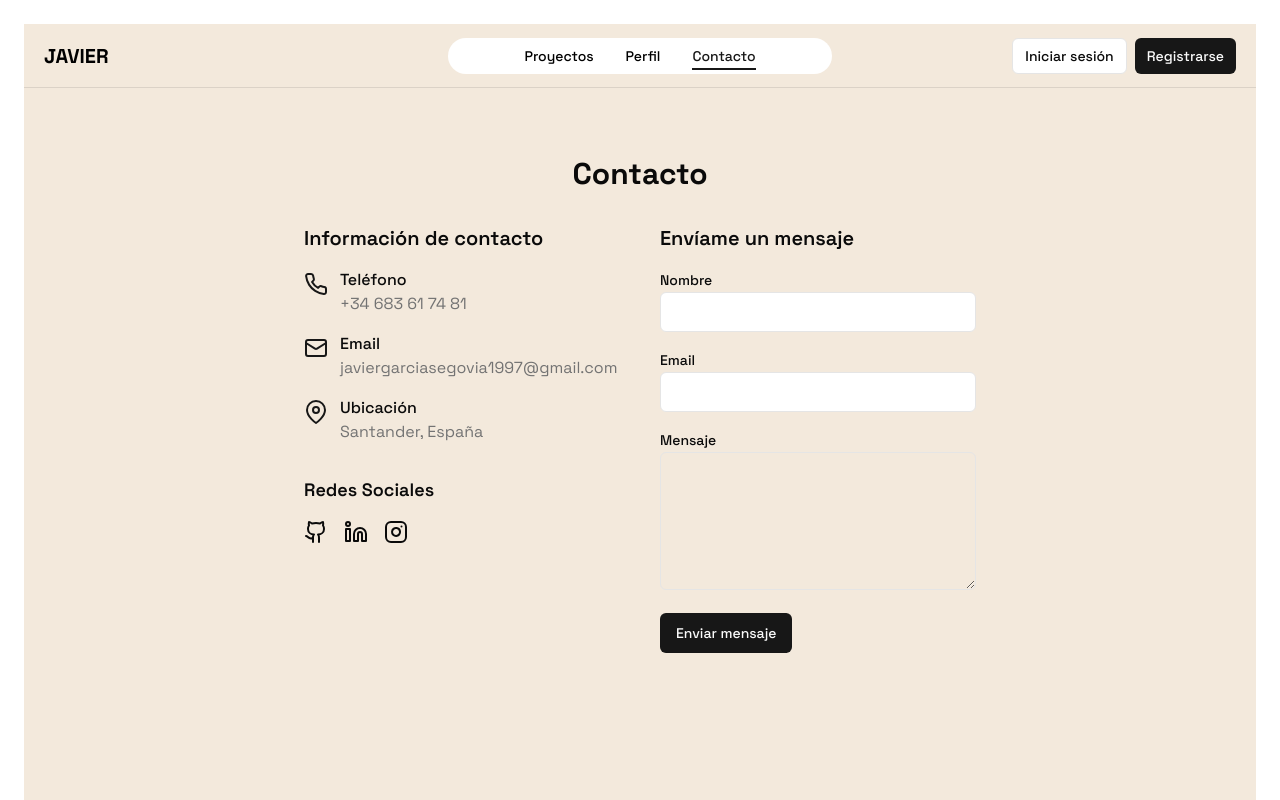
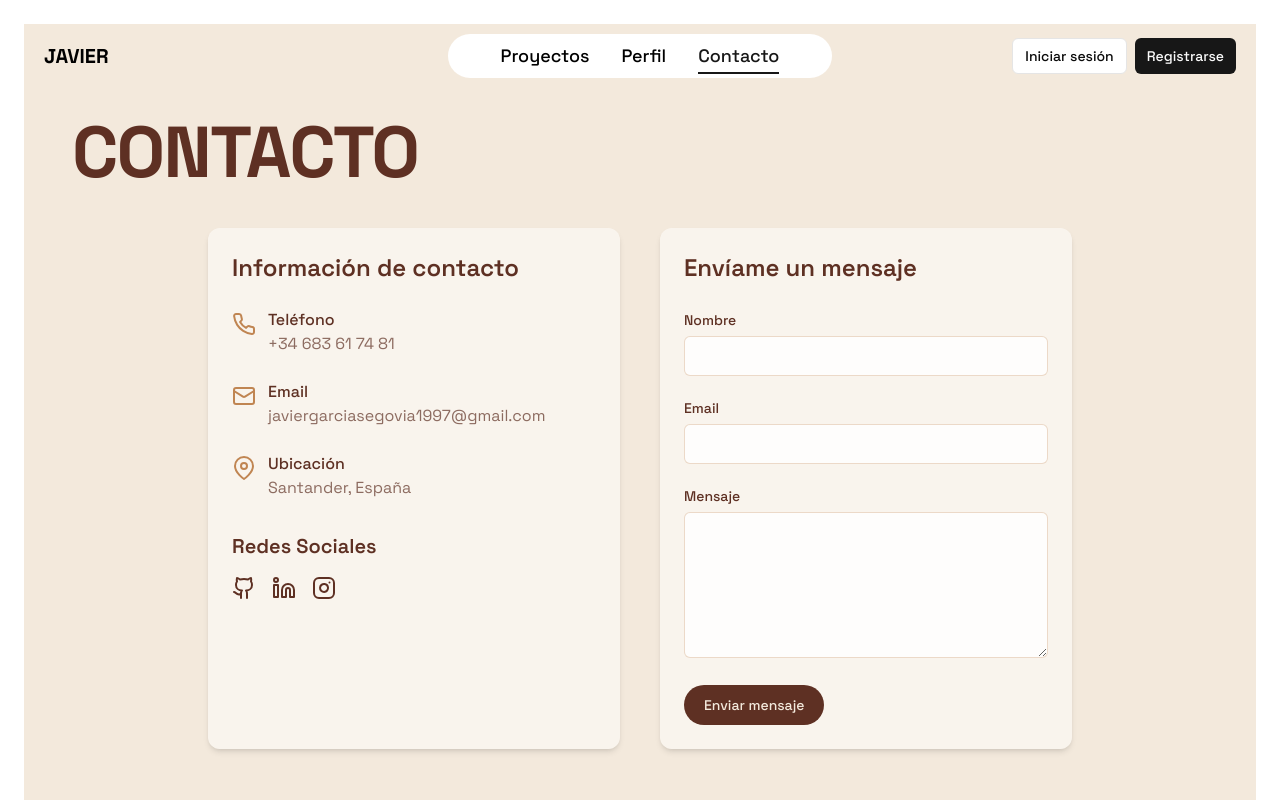
Before and after one commit to jvgemelo/javi-portfolio, a Next.js app: page /contacto in a window 1280 px wide. Shown: the top 800 px of the page. Built offline with nearby package versions, Linux system fonts and the light colour scheme; no server answers.

Commit message:
Refactor layout and styling across multiple pages, enhancing visual consistency with updated color schemes, typography, and component structures for improved user experience.

```diff
--- a/app/contacto/page.tsx
+++ b/app/contacto/page.tsx
@@ -39,61 +39,64 @@ export default function ContactPage() {
   };
 
   return (
-    <div className="py-10">
-      <h1 className="text-3xl font-bold text-center mb-8">Contacto</h1>
+    <div className="min-h-screen bg-crema">
+      {/* Título principal */}
+      <header className="text-start">
+        <h1 className="text-6xl md:text-7xl font-extrabold text-chocolate tracking-tight px-12">CONTACTO</h1>
+      </header>
 
-      <div className="max-w-2xl mx-auto">
+      <div className="max-w-4xl mx-auto py-10 px-4">
         <div className="grid grid-cols-1 md:grid-cols-2 gap-10">
-          <div>
-            <h2 className="text-xl font-semibold mb-4">Información de contacto</h2>
-            <ul className="space-y-4">
+          <div className="bg-white/50 p-6 rounded-xl shadow-md">
+            <h2 className="text-2xl font-semibold mb-6 text-chocolate">Información de contacto</h2>
+            <ul className="space-y-6">
               <li className="flex items-start gap-3">
-                <svg xmlns="http://www.w3.org/2000/svg" width="24" height="24" viewBox="0 0 24 24" fill="none" stroke="currentColor" strokeWidth="2" strokeLinecap="round" strokeLinejoin="round" className="text-primary mt-1">
+                <svg xmlns="http://www.w3.org/2000/svg" width="24" height="24" viewBox="0 0 24 24" fill="none" stroke="currentColor" strokeWidth="2" strokeLinecap="round" strokeLinejoin="round" className="text-caramelo mt-1">
                   <path d="M22 16.92v3a2 2 0 0 1-2.18 2 19.79 19.79 0 0 1-8.63-3.07 19.5 19.5 0 0 1-6-6 19.79 19.79 0 0 1-3.07-8.67A2 2 0 0 1 4.11 2h3a2 2 0 0 1 2 1.72 12.84 12.84 0 0 0 .7 2.81 2 2 0 0 1-.45 2.11L8.09 9.91a16 16 0 0 0 6 6l1.27-1.27a2 2 0 0 1 2.11-.45 12.84 12.84 0 0 0 2.81.7A2 2 0 0 1 22 16.92z" />
                 </svg>
                 <div>
-                  <p className="font-medium">Teléfono</p>
-                  <p className="text-muted-foreground">+34 683 61 74 81</p>
+                  <p className="font-medium text-chocolate">Teléfono</p>
+                  <p className="text-chocolate/70">+34 683 61 74 81</p>
                 </div>
               </li>
               <li className="flex items-start gap-3">
-                <svg xmlns="http://www.w3.org/2000/svg" width="24" height="24" viewBox="0 0 24 24" fill="none" stroke="currentColor" strokeWidth="2" strokeLinecap="round" strokeLinejoin="round" className="text-primary mt-1">
+                <svg xmlns="http://www.w3.org/2000/svg" width="24" height="24" viewBox="0 0 24 24" fill="none" stroke="currentColor" strokeWidth="2" strokeLinecap="round" strokeLinejoin="round" className="text-caramelo mt-1">
                   <rect width="20" height="16" x="2" y="4" rx="2" />
                   <path d="m22 7-8.97 5.7a1.94 1.94 0 0 1-2.06 0L2 7" />
                 </svg>
                 <div>
-                  <p className="font-medium">Email</p>
-                  <p className="text-muted-foreground">javiergarciasegovia1997@gmail.com</p>
+                  <p className="font-medium text-chocolate">Email</p>
+                  <p className="text-chocolate/70">javiergarciasegovia1997@gmail.com</p>
                 </div>
               </li>
               <li className="flex items-start gap-3">
-                <svg xmlns="http://www.w3.org/2000/svg" width="24" height="24" viewBox="0 0 24 24" fill="none" stroke="currentColor" strokeWidth="2" strokeLinecap="round" strokeLinejoin="round" className="text-primary mt-1">
+                <svg xmlns="http://www.w3.org/2000/svg" width="24" height="24" viewBox="0 0 24 24" fill="none" stroke="currentColor" strokeWidth="2" strokeLinecap="round" strokeLinejoin="round" className="text-caramelo mt-1">
                   <path d="M21 10c0 7-9 13-9 13s-9-6-9-13a9 9 0 0 1 18 0z" />
                   <circle cx="12" cy="10" r="3" />
                 </svg>
                 <div>
-                  <p className="font-medium">Ubicación</p>
-                  <p className="text-muted-foreground">Santander, España</p>
+                  <p className="font-medium text-chocolate">Ubicación</p>
+                  <p className="text-chocolate/70">Santander, España</p>
                 </div>
               </li>
             </ul>
 
-            <h3 className="text-lg font-semibold mt-8 mb-4">Redes Sociales</h3>
+            <h3 className="text-xl font-semibold mt-8 mb-4 text-chocolate">Redes Sociales</h3>
             <div className="flex gap-4">
-              <a href="https://github.com/jvgemelo" target="_blank" rel="noopener noreferrer" className="text-foreground hover:text-primary transition-colors">
+              <a href="https://github.com/jvgemelo" target="_blank" rel="noopener noreferrer" className="text-chocolate hover:text-caramelo transition-colors">
                 <svg xmlns="http://www.w3.org/2000/svg" width="24" height="24" viewBox="0 0 24 24" fill="none" stroke="currentColor" strokeWidth="2" strokeLinecap="round" strokeLinejoin="round">
                   <path d="M15 22v-4a4.8 4.8 0 0 0-1-3.5c3 0 6-2 6-5.5.08-1.25-.27-2.48-1-3.5.28-1.15.28-2.35 0-3.5 0 0-1 0-3 1.5-2.64-.5-5.36-.5-8 0C6 2 5 2 5 2c-.3 1.15-.3 2.35 0 3.5A5.403 5.403 0 0 0 4 9c0 3.5 3 5.5 6 5.5-.39.49-.68 1.05-.85 1.65-.17.6-.22 1.23-.15 1.85v4" />
                   <path d="M9 18c-4.51 2-5-2-7-2" />
                 </svg>
               </a>
-              <a href="https://www.linkedin.com/in/javier-garcia-segovia-678842243//" target="_blank" rel="noopener noreferrer" className="text-foreground hover:text-primary transition-colors">
+              <a href="https://www.linkedin.com/in/javier-garcia-segovia-678842243//" target="_blank" rel="noopener noreferrer" className="text-chocolate hover:text-caramelo transition-colors">
                 <svg xmlns="http://www.w3.org/2000/svg" width="24" height="24" viewBox="0 0 24 24" fill="none" stroke="currentColor" strokeWidth="2" strokeLinecap="round" strokeLinejoin="round">
                   <path d="M16 8a6 6 0 0 1 6 6v7h-4v-7a2 2 0 0 0-2-2 2 2 0 0 0-2 2v7h-4v-7a6 6 0 0 1 6-6z" />
                   <rect width="4" height="12" x="2" y="9" />
                   <circle cx="4" cy="4" r="2" />
                 </svg>
               </a>
-              <a href="https://www.instagram.com/javier_garcia_segovia/" target="_blank" rel="noopener noreferrer" className="text-foreground hover:text-primary transition-colors">
+              <a href="https://www.instagram.com/javier_garcia_segovia/" target="_blank" rel="noopener noreferrer" className="text-chocolate hover:text-caramelo transition-colors">
                 <svg xmlns="http://www.w3.org/2000/svg" width="24" height="24" viewBox="0 0 24 24" fill="none" stroke="currentColor" strokeWidth="2" strokeLinecap="round" strokeLinejoin="round">
                   <rect x="2" y="2" width="20" height="20" rx="5" ry="5"></rect>
                   <path d="M16 11.37A4 4 0 1 1 12.63 8 4 4 0 0 1 16 11.37z"></path>
@@ -103,33 +106,34 @@ export default function ContactPage() {
             </div>
           </div>
 
-          <div>
-            <h2 className="text-xl font-semibold mb-4">Envíame un mensaje</h2>
+          <div className="bg-white/50 p-6 rounded-xl shadow-md">
+            <h2 className="text-2xl font-semibold mb-6 text-chocolate">Envíame un mensaje</h2>
             {formSubmitted ? (
-              <div className="bg-primary/10 text-primary p-4 rounded-lg">
-                <h3 className="font-semibold text-lg">¡Mensaje enviado!</h3>
-                <p>Gracias por contactarme. Te responderé lo antes posible.</p>
+              <div className="bg-caramelo/20 text-chocolate p-6 rounded-lg">
+                <h3 className="font-semibold text-xl">¡Mensaje enviado!</h3>
+                <p className="my-3">Gracias por contactarme. Te responderé lo antes posible.</p>
                 <Button
-                  className="mt-4"
+                  className="mt-4 bg-chocolate text-crema hover:bg-chocolate/90 rounded-full px-5"
                   onClick={() => setFormSubmitted(false)}
                 >
                   Enviar otro mensaje
                 </Button>
               </div>
             ) : (
-              <form onSubmit={handleSubmit} className="space-y-4">
+              <form onSubmit={handleSubmit} className="space-y-5">
                 <div>
-                  <Label htmlFor="name">Nombre</Label>
+                  <Label htmlFor="name" className="text-chocolate font-medium">Nombre</Label>
                   <Input
                     id="name"
                     name="name"
                     value={formState.name}
                     onChange={handleChange}
                     required
+                    className="mt-1 border-caramelo/30 focus:border-caramelo bg-white/80 rounded-md"
                   />
                 </div>
                 <div>
-                  <Label htmlFor="email">Email</Label>
+                  <Label htmlFor="email" className="text-chocolate font-medium">Email</Label>
                   <Input
                     id="email"
                     name="email"
@@ -137,21 +141,26 @@ export default function ContactPage() {
                     value={formState.email}
                     onChange={handleChange}
                     required
+                    className="mt-1 border-caramelo/30 focus:border-caramelo bg-white/80 rounded-md"
                   />
                 </div>
                 <div>
-                  <Label htmlFor="message">Mensaje</Label>
+                  <Label htmlFor="message" className="text-chocolate font-medium">Mensaje</Label>
                   <textarea
                     id="message"
                     name="message"
                     value={formState.message}
                     onChange={handleChange}
                     rows={5}
-                    className="w-full border rounded-md p-2 bg-transparent"
+                    className="w-full mt-1 border border-caramelo/30 focus:border-caramelo focus:ring-caramelo rounded-md p-3 bg-white/80"
                     required
                   />
                 </div>
-                <Button type="submit" disabled={isSubmitting}>
+                <Button
+                  type="submit"
+                  disabled={isSubmitting}
+                  className="bg-chocolate text-crema hover:bg-chocolate/90 rounded-full px-5"
+                >
                   {isSubmitting ? 'Enviando...' : 'Enviar mensaje'}
                 </Button>
               </form>
--- a/app/layout.tsx
+++ b/app/layout.tsx
@@ -86,7 +86,7 @@ export default async function RootLayout({
           {/* <CarouselWrapper images={backgroundImages} /> */}
           <main className="min-h-screen flex flex-col items-center">
             <div className="flex-1 w-full flex flex-col gap-7 items-center bg-crema pb-8">
-              <nav className="w-full flex justify-center border-b border-b-foreground/10 h-16 backdrop-blur-sm bg-background sticky top-0 z-50 bg-crema">
+              <nav className="w-full flex justify-center  h-16 backdrop-blur-sm bg-background sticky top-0 z-50 bg-crema">
               <div className="w-full max-w-screen flex justify-between items-center p-3 px-5 text-sm">
                   <div className="w-1/4">
                     <Link href={"/"} className="text-xl font-bold bg-black bg-clip-text text-transparent hover:scale-105 transition-transform">JAVIER</Link>
--- a/app/profile/edit/page.tsx
+++ b/app/profile/edit/page.tsx
@@ -245,20 +245,24 @@ export default function EditProfile() {
   }
 
   return (
+    <div className="min-h-screen bg-crema">
+      {/* Título principal */}
+      <header className="text-start">
+        <h1 className="text-6xl md:text-7xl font-extrabold text-chocolate tracking-tight px-12">EDITAR PERFIL</h1>
+      </header>
+
       <div className="container mx-auto py-8 px-4">
-      <h1 className="text-3xl font-bold mb-8">Editar Perfil</h1>
-
         <form onSubmit={handleSubmit} className="max-w-4xl mx-auto">
           <div className="space-y-6">
             {/* Sección de fotos */}
-          <div className="border rounded-lg p-6 bg-card">
-            <h2 className="text-xl font-bold mb-4">Mis Fotos</h2>
+            <div className="border rounded-xl p-6 bg-white/50 shadow-md">
+              <h2 className="text-2xl font-bold mb-4 text-chocolate">Mis Fotos</h2>
 
               <div className="grid grid-cols-1 md:grid-cols-2 gap-4 mb-4">
                 <div className="space-y-4">
                   <div
                     ref={dropZoneRef}
-                  className="border-2 border-dashed border-gray-300 rounded-lg p-6 text-center cursor-pointer transition-colors"
+                    className="border-2 border-dashed border-caramelo rounded-lg p-6 text-center cursor-pointer transition-colors"
                     onClick={() => fileInputRef.current?.click()}
                   >
                     <input
@@ -269,11 +273,11 @@ export default function EditProfile() {
                       onChange={handleFileInputChange}
                     />
                     {uploadingPhoto ? (
-                    <p className="text-gray-500">Subiendo foto...</p>
+                      <p className="text-chocolate">Subiendo foto...</p>
                     ) : (
                       <>
-                      <p className="text-gray-500 mb-1">Arrastra una imagen aquí o haz clic para seleccionar</p>
-                      <p className="text-xs text-muted-foreground">
+                        <p className="text-chocolate mb-1">Arrastra una imagen aquí o haz clic para seleccionar</p>
+                        <p className="text-xs text-caramelo">
                           La imagen se subirá con su nombre original
                         </p>
                       </>
@@ -284,10 +288,10 @@ export default function EditProfile() {
                 </div>
 
                 <div>
-                <p className="block text-sm font-medium text-gray-700 mb-1">
+                  <p className="block text-sm font-medium text-chocolate mb-1">
                     Fotos actuales ({photos.length})
                   </p>
-                <p className="text-xs text-muted-foreground mb-2">
+                  <p className="text-xs text-caramelo mb-2">
                     Las fotos aparecerán en un carrusel en tu perfil público
                   </p>
                 </div>
@@ -321,8 +325,8 @@ export default function EditProfile() {
                   ))}
                 </div>
               ) : (
-              <div className="text-center py-8 border rounded-lg bg-muted/20">
-                <p className="text-muted-foreground">No has añadido ninguna foto todavía</p>
+                <div className="text-center py-8 border rounded-lg bg-caramelo/10">
+                  <p className="text-chocolate/70">No has añadido ninguna foto todavía</p>
                 </div>
               )}
             </div>
@@ -379,20 +383,21 @@ export default function EditProfile() {
               <button
                 type="button"
                 onClick={() => router.push('/profile')}
-              className="px-4 py-2 border border-gray-300 rounded-md shadow-sm text-sm font-medium text-gray-700 bg-white hover:bg-gray-50"
+                className="px-5 py-2 border border-chocolate rounded-full shadow-sm text-sm font-medium text-chocolate bg-white hover:bg-chocolate/10 transition-colors"
               >
                 Cancelar
               </button>
               <button
                 type="submit"
                 disabled={saving}
-              className="px-4 py-2 border border-transparent rounded-md shadow-sm text-sm font-medium text-white bg-blue-600 hover:bg-blue-700 focus:outline-none focus:ring-2 focus:ring-offset-2 focus:ring-blue-500"
+                className="px-5 py-2 border-0 rounded-full shadow-sm text-sm font-medium text-crema bg-chocolate hover:bg-chocolate/90 transition-colors"
               >
                 {saving ? 'Guardando...' : 'Guardar cambios'}
               </button>
             </div>
           </div>
         </form>
+      </div>
     </div>
   );
 }
@@ -407,8 +412,8 @@ interface FormFieldProps {
 
 function FormField({ name, label, value, onChange, placeholder }: FormFieldProps) {
   return (
-    <div>
-      <label htmlFor={name} className="block text-sm font-medium text-gray-700">
+    <div className="bg-white/50 p-6 rounded-xl shadow-md">
+      <label htmlFor={name} className="block text-lg font-medium text-chocolate mb-2">
         {label}
       </label>
       <div className="mt-1">
@@ -419,7 +424,7 @@ function FormField({ name, label, value, onChange, placeholder }: FormFieldProps
           value={value}
           onChange={onChange}
           placeholder={placeholder}
-          className="shadow-sm focus:ring-blue-500 focus:border-blue-500 block w-full sm:text-sm border border-gray-300 rounded-md p-2 whitespace-pre-wrap"
+          className="shadow-sm focus:ring-caramelo focus:border-caramelo block w-full sm:text-sm border border-caramelo/30 rounded-lg p-3 whitespace-pre-wrap bg-white/80"
         />
       </div>
     </div>
--- a/app/profile/page.tsx
+++ b/app/profile/page.tsx
@@ -60,12 +60,18 @@ export default async function Profile() {
   const mostrarEjemplo = !userData || !perfilEditado;
 
   return (
+    <div className="min-h-screen bg-crema">
+      {/* Título principal */}
+      <header className="text-start">
+        <h1 className="text-6xl md:text-7xl font-extrabold text-chocolate tracking-tight px-12">PERFIL</h1>
+      </header>
+
       <div className="container mx-auto py-8 px-4">
         <div className="flex justify-between items-center">
-        <h1 className="text-3xl font-bold">Perfil de Usuario</h1>
+          <h2 className="text-3xl font-bold text-chocolate">Información Personal</h2>
           <Link
             href="/profile/edit"
-          className="px-4 py-2 bg-blue-600 text-white rounded hover:bg-blue-700 transition-colors"
+            className="px-4 py-2 bg-chocolate text-crema rounded-full hover:bg-chocolate/90 transition-colors shadow"
           >
             Editar Perfil
           </Link>
@@ -106,17 +112,18 @@ export default async function Profile() {
             isExample={mostrarEjemplo}
           />
           {mostrarEjemplo && (
-          <div className="md:col-span-2 bg-blue-50 p-4 rounded-lg shadow">
-            <p className="text-blue-700 font-medium mb-2">👆 Los datos mostrados son ejemplos</p>
-            <p className="text-blue-600">Edita tu perfil para personalizar esta información.</p>
+            <div className="md:col-span-2 bg-caramelo/20 p-6 rounded-lg shadow">
+              <p className="text-chocolate font-medium mb-2">👆 Los datos mostrados son ejemplos</p>
+              <p className="text-chocolate">Edita tu perfil para personalizar esta información.</p>
               <Link
                 href="/profile/edit"
-              className="mt-3 inline-block px-4 py-2 bg-blue-600 text-white rounded hover:bg-blue-700 transition-colors"
+                className="mt-3 inline-block px-5 py-2 bg-chocolate text-crema rounded-full hover:bg-chocolate/90 transition-colors shadow"
               >
                 {userData ? 'Editar mi perfil' : 'Crear mi perfil'}
               </Link>
             </div>
           )}
+        </div>
       </div>
     </div>
   );
@@ -125,14 +132,14 @@ export default async function Profile() {
 // Helper component for displaying profile sections
 function ProfileSection({ title, content, isExample = false }: { title: string; content: string | null; isExample?: boolean }) {
   return (
-    <div className={`bg-white p-6 rounded-lg shadow ${isExample ? 'border border-dashed border-gray-300' : ''}`}>
-      <h2 className="text-xl font-semibold mb-3">{title}</h2>
+    <div className={`bg-white/50 p-6 rounded-xl shadow-md ${isExample ? 'border border-dashed border-caramelo/50' : ''}`}>
+      <h2 className="text-xl font-bold mb-3 text-chocolate">{title}</h2>
       {isExample ? (
-        <p className="text-gray-500 italic">{content || 'Sin información proporcionada'}</p>
+        <p className="text-chocolate/70 italic">{content || 'Sin información proporcionada'}</p>
       ) : (
-        <p className="text-gray-700">{content || 'Sin información proporcionada'}</p>
+        <p className="text-chocolate">{content || 'Sin información proporcionada'}</p>
       )}
-      {isExample && <span className="text-xs text-gray-400 mt-2 block">Datos de ejemplo</span>}
+      {isExample && <span className="text-xs text-caramelo mt-2 block">Datos de ejemplo</span>}
     </div>
   );
 }
--- a/components/portfolio-nav.tsx
+++ b/components/portfolio-nav.tsx
@@ -20,7 +20,7 @@ export default function PortfolioNav() {
           <Link
             key={link.name}
             href={link.href}
-            className={`relative font-medium transition-all duration-300 text-sm group ${
+            className={`relative font-medium transition-all duration-300 text-lg group ${
               isActive ? "text-primary" : "text-black hover:text-gray-800 dark:hover:text-gray-200"
             }`}
           >
```
Lines whose indentation alone changed are shown as unchanged.
